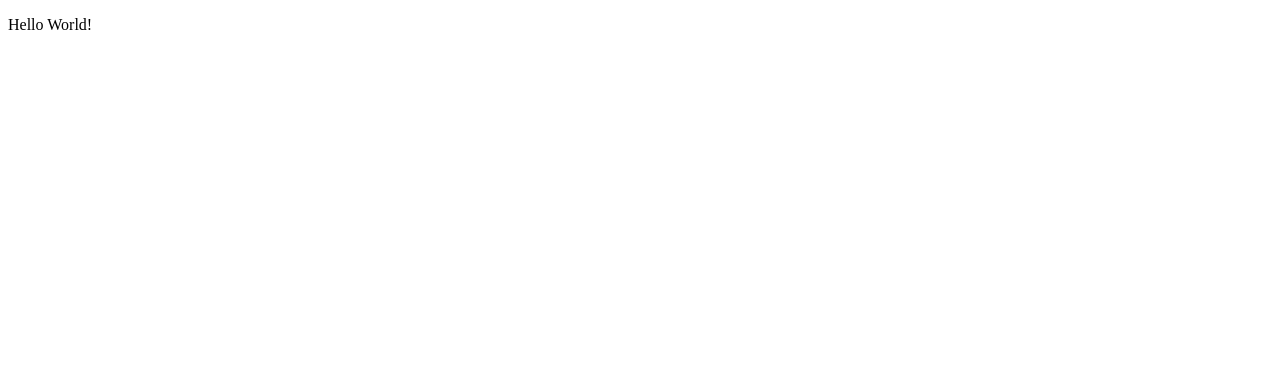
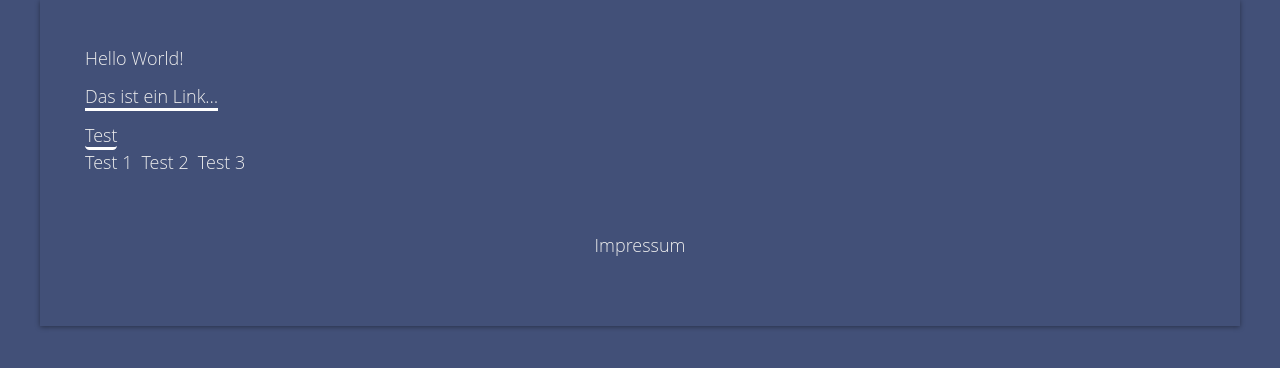
Before and after one commit to webwelten/webwelten, a React app: page / in a window 1280 px wide. Shown: the top 368 px of the page. Built offline with nearby package versions, Linux system fonts and the light colour scheme.

Commit message:
Add a few elements to test Button and Section component

```diff
--- a/src/App.js
+++ b/src/App.js
@@ -1,11 +1,28 @@
 import React from 'react';
 import ReactDOM from 'react-dom';
 
+import './style/main.css';
+
+import Button from './components/Button';
+import Section from './components/Section';
+
 const App = () => (
-  <div>
-    <p>Hello World!</p>
+  <div className="container">
+    <Section shadow>
+      <p>Hello World!</p>
+      <p><a href="/test.html">Das ist ein Link…</a></p>
+      <Button href="/neu.html">Test</Button>
+      <ul className="list-inline">
+        <li>Test 1</li>
+        <li>Test 2</li>
+        <li>Test 3</li>
+      </ul>
+      <footer className="footer">
+        Impressum
+      </footer>
+    </Section>
   </div>
 );
 
+ReactDOM.render(<App />, document.getElementById('app'));
 export default App;
-ReactDOM.render(<App />, document.getElementById('app'));
```
